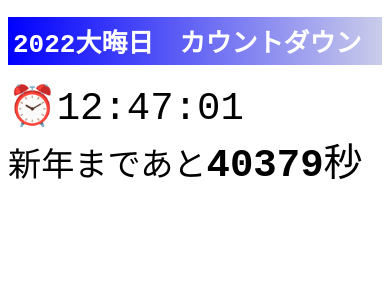
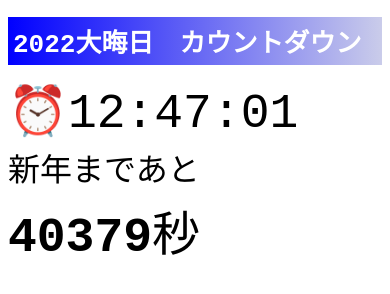
Before and after one commit to TyomoGit/CountDown2022omisoka, a plain HTML site: page index.html in a window 390 px wide. Drawn offline with Linux system fonts and the light colour scheme.

Commit message:
font調整

```diff
--- a/script.js
+++ b/script.js
@@ -8,7 +8,7 @@ function loop() {
     const minutes = now.getMinutes().toString().padStart(2, "0");
     const seconds = now.getSeconds().toString().padStart(2, "0");
     clock.innerHTML = `⏰${hours}:${minutes}:${seconds}`;
-    countDown.innerHTML = `<span style="font-size: 0.85em;">新年まであと</span><span style="font-weight: 900;">${Math.trunc(happyNewYear.getTime() / 1000 - now.getTime() / 1000)}</span>秒`;
+    countDown.innerHTML = `<span style="font-size: 2rem;">新年まであと</span><br><span style="font-weight: 900;">${Math.trunc(happyNewYear.getTime() / 1000 - now.getTime() / 1000)}</span>秒`;
     window.requestAnimationFrame(loop);
 }
 loop();
--- a/style.css
+++ b/style.css
@@ -1,9 +1,9 @@
 :root{
-    --countdown-size: 5em;
+    --countdown-size: 5rem;
 }
 @media screen and (max-width:480px){
     :root {
-        --countdown-size: 3em;
+        --countdown-size: 3rem;
     }
 }
 
@@ -18,7 +18,7 @@ h1 {
 }
 
 #clock {
-    font-size: 3em;
+    font-size: 3rem;
 
     transition: 1s;
 }
```
Also changed, not shown: 1 other file.
